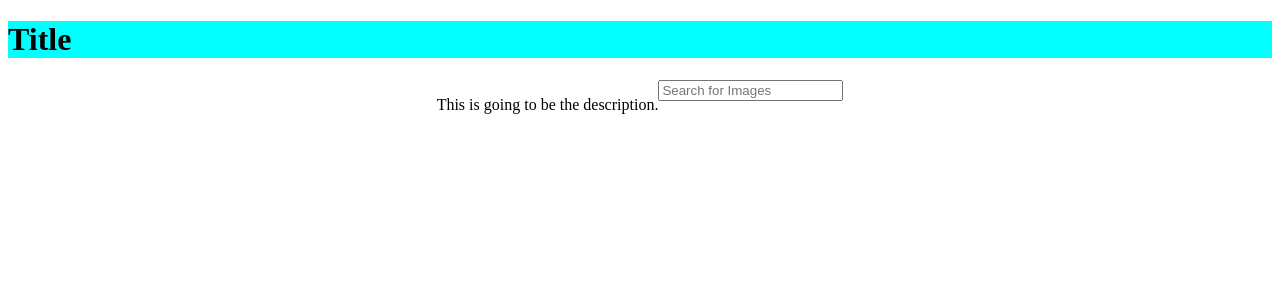
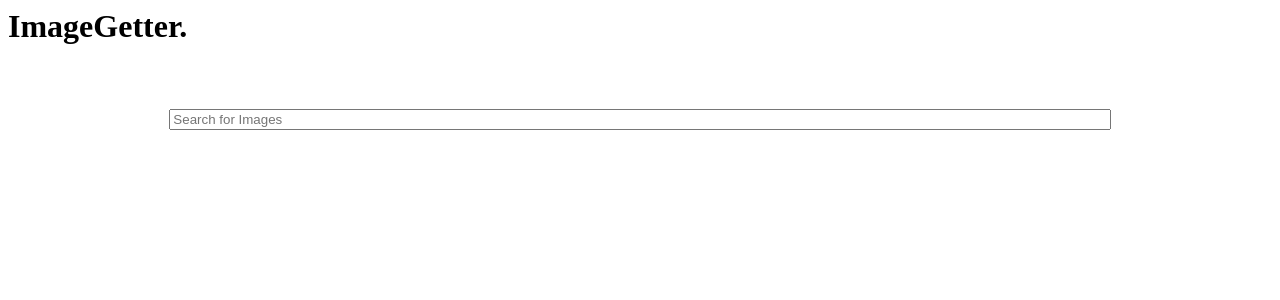
Before and after one commit to mcagan/photohack, a React (Create React App) app: page / in a window 1280 px wide. Shown: the top 300 px of the page. Built offline with nearby package versions, Linux system fonts and the light colour scheme.

Commit message:
add styling

```diff
--- a/src/components/Header.js
+++ b/src/components/Header.js
@@ -3,7 +3,7 @@ import React from "react";
 export default function Header(props) {
   return (
     <div className="header">
-      <h1 className="logo">Title</h1>
+      <h1 className="logo">ImageGetter.</h1>
     </div>
   );
 }
--- a/src/components/Homepage.js
+++ b/src/components/Homepage.js
@@ -4,7 +4,6 @@ import LiveSearch from "./LiveSearch";
 export default function Homepage(props) {
   return (
     <div className="homepage">
-      <p className="description">This is going to be the description.</p>
       <LiveSearch />
     </div>
   );
--- a/src/components/LiveSearch.js
+++ b/src/components/LiveSearch.js
@@ -30,7 +30,11 @@ export default function LiveSearch(props) {
   return (
     <React.Fragment>
       <SearchBar onSearch={(term) => setTerm(term)} />
-      {searched && <SearchResult results={results} />}
+      {searched && (
+        <div className="search-results">
+          <SearchResult results={results} />
+        </div>
+      )}
     </React.Fragment>
   );
 }
--- a/src/styles/header.css
+++ b/src/styles/header.css
@@ -1,3 +1,9 @@
 .header {
-  background-color: aqua;
+  margin: 0;
+  padding: 0;
 }
+
+.logo {
+  margin: 0;
+  padding: 0;
+}
--- a/src/styles/homepage.css
+++ b/src/styles/homepage.css
@@ -1,4 +1,23 @@
 .homepage {
   display: flex;
+  flex-direction: column;
   justify-content: center;
+  align-content: space-between;
 }
+
+.search {
+  padding-top: 4em;
+  height: 3em;
+  align-self: center;
+}
+
+.image-search {
+  width: 70em;
+  justify-self: center;
+}
+
+.search-results {
+  justify-content: space-evenly;
+  display: flex;
+  flex-wrap: wrap;
+}
```
